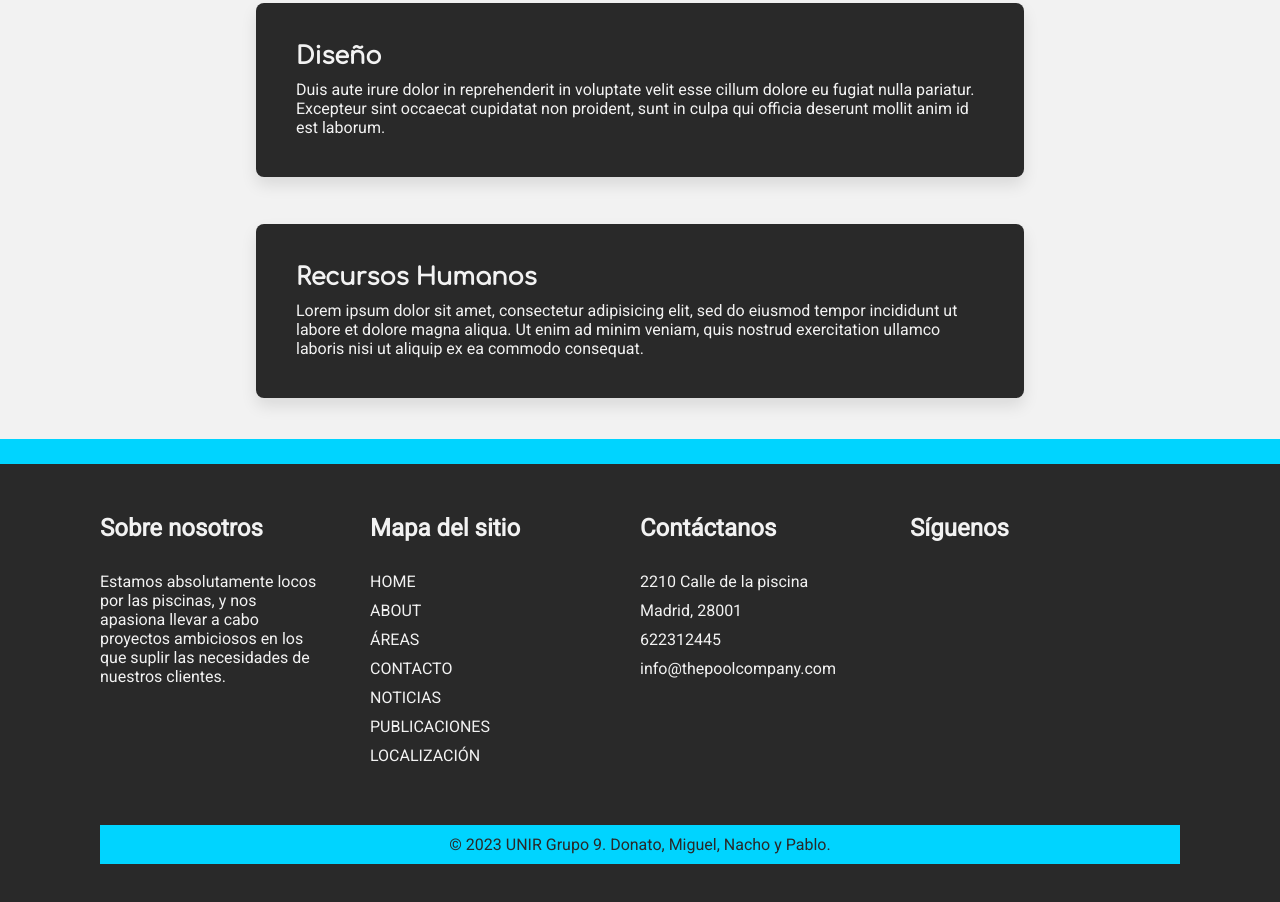
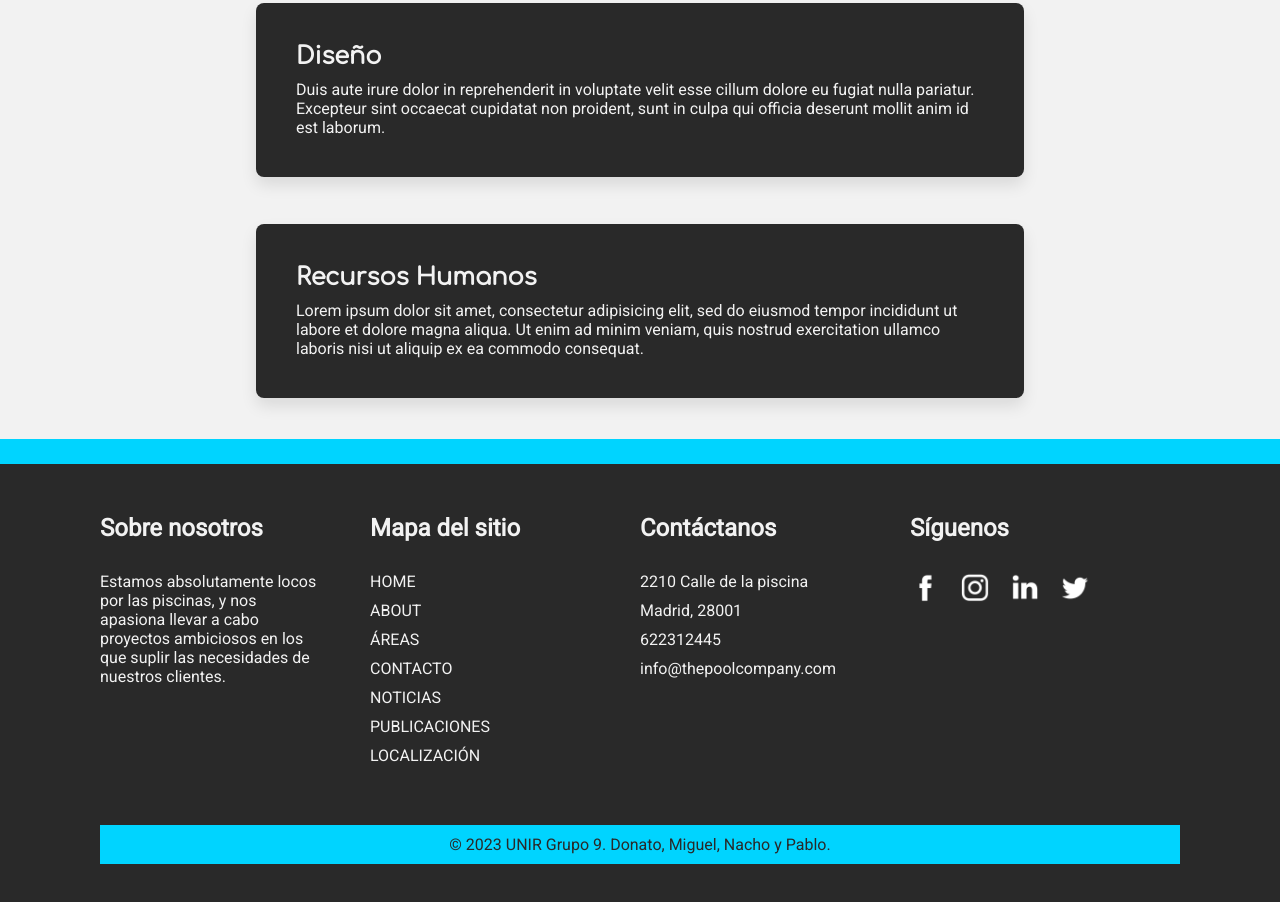
Before and after one commit to PabloOteroDev/AE1Grupo9, a plain HTML site: page areas.html in a window 1280 px wide. Shown: the part 1125-2027 px from the top of the page. Drawn offline with Linux system fonts and the light colour scheme.

Commit message:
Update areas.html

```diff
--- a/areas.html
+++ b/areas.html
@@ -136,10 +136,10 @@
           <div class="footer-columna">
             <h3>Síguenos</h3>
             <ul class="social-icons">
-              <li><a href="#"><i class="fab fa-facebook-f"></i></a></li>
-              <li><a href="#"><i class="fab fa-twitter"></i></a></li>
-              <li><a href="#"><i class="fab fa-instagram"></i></a></li>
-              <li><a href="#"><i class="fab fa-youtube"></i></a></li>
+              <li><a href="#"> <img src="src/facebook.png"></a></li>
+              <li><a href="#"> <img src="src/instagram.png"></a></li>
+              <li><a href="#"> <img src="src/linkedin.png"></a></li>
+              <li><a href="#"> <img src="src/twitter.png"></a></li>
             </ul>
           </div>
         </div>
```
